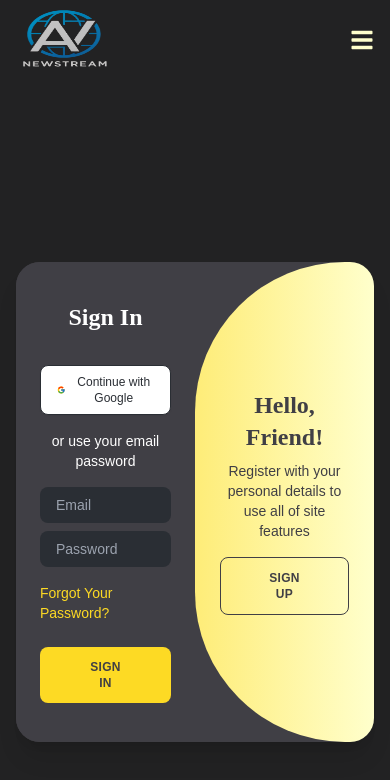
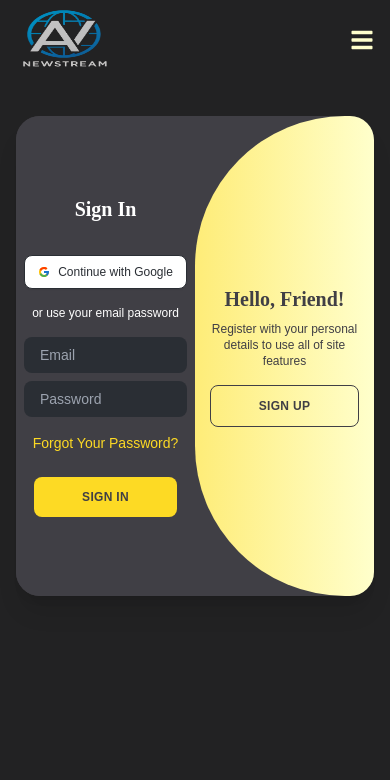
Before and after one commit to AmanSuryavanshi-1/AV-News-Stream, a React (Vite) app: page /auth in a window 390 px wide. Shown: the top 780 px of the page. Built offline with nearby package versions, Linux system fonts and the light colour scheme.

Commit message:
added responsiveness

```diff
--- a/src/pages/Auth.jsx
+++ b/src/pages/Auth.jsx
@@ -11,13 +11,13 @@ const Auth = () => {
   };
 
   return (
-    <div className="flex items-center justify-center min-h-screen p-4 font-sans bg-primary-bgColor">
-      <div className={`relative overflow-hidden bg-primary-dark rounded-3xl shadow-xl w-full max-w-[768px] min-h-[480px] ${isActive ? 'active' : ''}`}>
+    <div className="flex items-center justify-center h-[90%] p-4 font-sans bg-primary-bgColor">
+      <div className={`relative mt-5 overflow-hidden bg-primary-dark rounded-3xl shadow-xl w-full max-w-[768px] min-h-[480px] ${isActive ? 'active' : ''}`}>
         <div className="absolute top-0 w-full h-full transition-all ease-in-out duration-600">
           {/* Sign Up Form */}
           <div className={`absolute top-0 h-full transition-all duration-600 ease-in-out ${isActive ? 'translate-x-0 opacity-100 z-20' : 'translate-x-full opacity-0 z-10'} w-1/2 right-0`}>
-            <form onSubmit={(e) => handleSubmit(e, 'signup')} className="flex flex-col items-center justify-center h-full px-6 bg-primary-dark sm:px-10">
-              <h1 className="mb-4 font-serif text-2xl font-bold text-primary-white">Create Account</h1>
+            <form onSubmit={(e) => handleSubmit(e, 'signup')} className="flex flex-col items-center justify-center h-full px-6 bg-primary-dark sm:px-10 max-md:px-2">
+              <h1 className="mb-4 font-serif text-2xl font-bold text-primary-white max-md:text-xl">Create Account</h1>
               {/* <div className="flex mb-5 space-x-3">
                 {[<FaGooglePlusG />, <FaGithub />, <FaLinkedinIn />].map((icon, index) => (
                   <a key={index} href="#" className="flex items-center justify-center w-10 h-10 transition-colors duration-300 rounded-lg bg-primary-yellow text-primary-dark hover:bg-primary-light hover:text-primary-dark">
@@ -26,11 +26,11 @@ const Auth = () => {
                 ))}
               </div> */}
               <div className="w-full mt-4">
-                <button className="flex items-center justify-center w-full px-4 py-2 text-xs font-medium transition-colors duration-300 border rounded-lg shadow-sm text-primary-grey bg-primary-white border-primary-grey hover:bg-primary-light focus:outline-none focus:ring-2 focus:ring-offset-2 focus:ring-primary-yellow">
+                <button className="flex items-center justify-center w-full px-4 py-2 text-xs font-medium transition-colors duration-300 border rounded-lg shadow-sm text-primary-grey bg-primary-white border-primary-grey hover:bg-primary-light focus:outline-none focus:ring-2 focus:ring-offset-2 focus:ring-primary-yellow max-md:px-1">
                   <FcGoogle className="mr-2" /> <span>Continue with Google</span>
                 </button>
               </div>
-              <span className="my-4 text-sm text-center text-primary-white">or use your email for registration</span>
+              <span className="my-4 text-sm text-center text-primary-white max-md:text-xs">or use your email for registration</span>
               <input type="text" placeholder="Name" className="w-full px-4 py-2 mb-2 text-sm border-none rounded-lg outline-none bg-primary-grey text-primary-white" />
               <input type="email" placeholder="Email" className="w-full px-4 py-2 mb-2 text-sm border-none rounded-lg outline-none bg-primary-grey text-primary-white" />
               <input type="password" placeholder="Password" className="w-full px-4 py-2 mb-2 text-sm border-none rounded-lg outline-none bg-primary-grey text-primary-white" />
@@ -40,8 +40,8 @@ const Auth = () => {
 
           {/* Sign In Form */}
           <div className={`absolute top-0 h-full transition-all duration-600 ease-in-out ${isActive ? '-translate-x-full opacity-0' : 'translate-x-0 opacity-100 z-20'} left-0 w-1/2`}>
-            <form onSubmit={(e) => handleSubmit(e, 'signin')} className="flex flex-col items-center justify-center h-full px-6 bg-primary-dark sm:px-10">
-              <h1 className="mb-4 font-serif text-2xl font-bold text-primary-white">Sign In</h1>
+            <form onSubmit={(e) => handleSubmit(e, 'signin')} className="flex flex-col items-center justify-center h-full px-6 bg-primary-dark sm:px-10 max-md:px-2">
+              <h1 className="mb-4 font-serif text-2xl font-bold text-primary-white max-md:text-xl">Sign In</h1>
               {/* <div className="flex mb-5 space-x-3">
                 {[<FaGooglePlusG />, <FaGithub />, <FaLinkedinIn />].map((icon, index) => (
                   <a key={index} href="#" className="flex items-center justify-center w-10 h-10 transition-colors duration-300 rounded-lg bg-primary-yellow text-primary-dark hover:bg-primary-light hover:text-primary-dark">
@@ -50,11 +50,11 @@ const Auth = () => {
                 ))}
               </div> */}
               <div className="w-full mt-4">
-                <button className="flex items-center justify-center w-full px-4 py-2 text-xs font-medium transition-colors duration-300 border rounded-lg shadow-sm text-primary-grey bg-primary-white border-primary-grey hover:bg-primary-light focus:outline-none focus:ring-2 focus:ring-offset-2 focus:ring-primary-yellow">
+                <button className="flex items-center justify-center w-full px-4 py-2 text-xs font-medium transition-colors duration-300 border rounded-lg shadow-sm text-primary-grey bg-primary-white border-primary-grey hover:bg-primary-light focus:outline-none focus:ring-2 focus:ring-offset-2 focus:ring-primary-yellow max-md:px-1">
                   <FcGoogle className="mr-2" /> <span>Continue with Google</span>
                 </button>
               </div>
-              <span className="my-4 text-sm text-center text-primary-white">or use your email password</span>
+              <span className="my-4 text-sm text-center text-primary-white max-md:text-xs">or use your email password</span>
               <input type="email" placeholder="Email" className="w-full px-4 py-2 mb-2 text-sm border-none rounded-lg outline-none bg-primary-grey text-primary-white" />
               <input type="password" placeholder="Password" className="w-full px-4 py-2 mb-2 text-sm border-none rounded-lg outline-none bg-primary-grey text-primary-white" />
               <a href="#" className="my-2 text-sm transition-colors duration-300 text-primary-yellow hover:text-yellow-400">Forgot Your Password?</a>
@@ -66,14 +66,14 @@ const Auth = () => {
         {/* Toggle Container */}
         <div className={`absolute top-0 left-1/2 w-1/2 h-full overflow-hidden transition-all duration-600 ease-in-out ${isActive ? '-translate-x-full rounded-r-[150px]' : 'rounded-l-[150px]'} z-50`}>
           <div className={`bg-gradient-to-r from-primary-yellow to-primary-light text-primary-dark relative -left-full h-full w-[200%] ${isActive ? 'translate-x-1/2' : 'translate-x-0'} transition-all duration-600 ease-in-out`}>
-            <div className={`absolute flex flex-col items-center justify-center px-8 text-center top-0 h-full w-1/2 ${isActive ? 'translate-x-0' : '-translate-x-[200%]'} transition-all duration-600 ease-in-out`}>
-              <h1 className="mb-2 font-serif text-2xl font-bold">Welcome Back!</h1>
-              <p className="mb-4 text-sm">Enter your personal details to use all of site features</p>
+            <div className={`absolute flex flex-col items-center justify-center px-8 text-center top-0 h-full w-1/2 ${isActive ? 'translate-x-0' : '-translate-x-[200%]'} transition-all duration-600 ease-in-out max-md:px-2`}>
+              <h1 className="mb-2 font-serif text-2xl font-bold max-md:text-xl">Welcome Back!</h1>
+              <p className="mb-4 text-sm max-md:text-xs">Enter your personal details to use all of site features</p>
               <button onClick={() => setIsActive(false)} className="px-12 py-3 text-xs font-semibold tracking-wide uppercase transition-colors duration-300 bg-transparent border rounded-lg cursor-pointer text-primary-dark border-primary-dark hover:bg-primary-dark hover:text-primary-white" >Sign In</button>
             </div>
-            <div className={`absolute flex flex-col items-center justify-center px-8 text-center top-0 right-0 h-full w-1/2 ${isActive ? 'translate-x-[200%]' : 'translate-x-0'} transition-all duration-600 ease-in-out`}>
-              <h1 className="mb-2 font-serif text-2xl font-bold">Hello, Friend!</h1>
-              <p className="mb-4 text-sm">Register with your personal details to use all of site features</p>
+            <div className={`absolute flex flex-col items-center justify-center px-8 text-center top-0 right-0 h-full w-1/2 ${isActive ? 'translate-x-[200%]' : 'translate-x-0'} transition-all duration-600 ease-in-out max-md:px-2`}>
+              <h1 className="mb-2 font-serif text-2xl font-bold max-md:text-xl">Hello, Friend!</h1>
+              <p className="mb-4 text-sm max-md:text-xs">Register with your personal details to use all of site features</p>
               <button onClick={() => setIsActive(true)} className="px-12 py-3 text-xs font-semibold tracking-wide uppercase transition-colors duration-300 bg-transparent border rounded-lg cursor-pointer text-primary-dark border-primary-dark hover:bg-primary-dark hover:text-primary-white">Sign Up</button>
             </div>
           </div>
--- a/src/pages/Contact.jsx
+++ b/src/pages/Contact.jsx
@@ -24,7 +24,7 @@ const Contact = () => {
 
   return (
     <div className="flex items-center justify-center h-[90%] p-4 font-sans bg-primary-bgColor">
-      <div className="relative mt-8 shadow-2xl w-full max-w-[58rem] md:h-[28rem]">
+      <div className="relative mt-5 shadow-2xl w-full max-w-[58rem] md:h-[28rem]">
         <div className="absolute top-0 w-full h-full transition-all ease-in-out duration-600">
           <div className="grid h-full grid-cols-1 md:grid-cols-2 max-md:gap-12">
             {/* Contact Info */}
```
